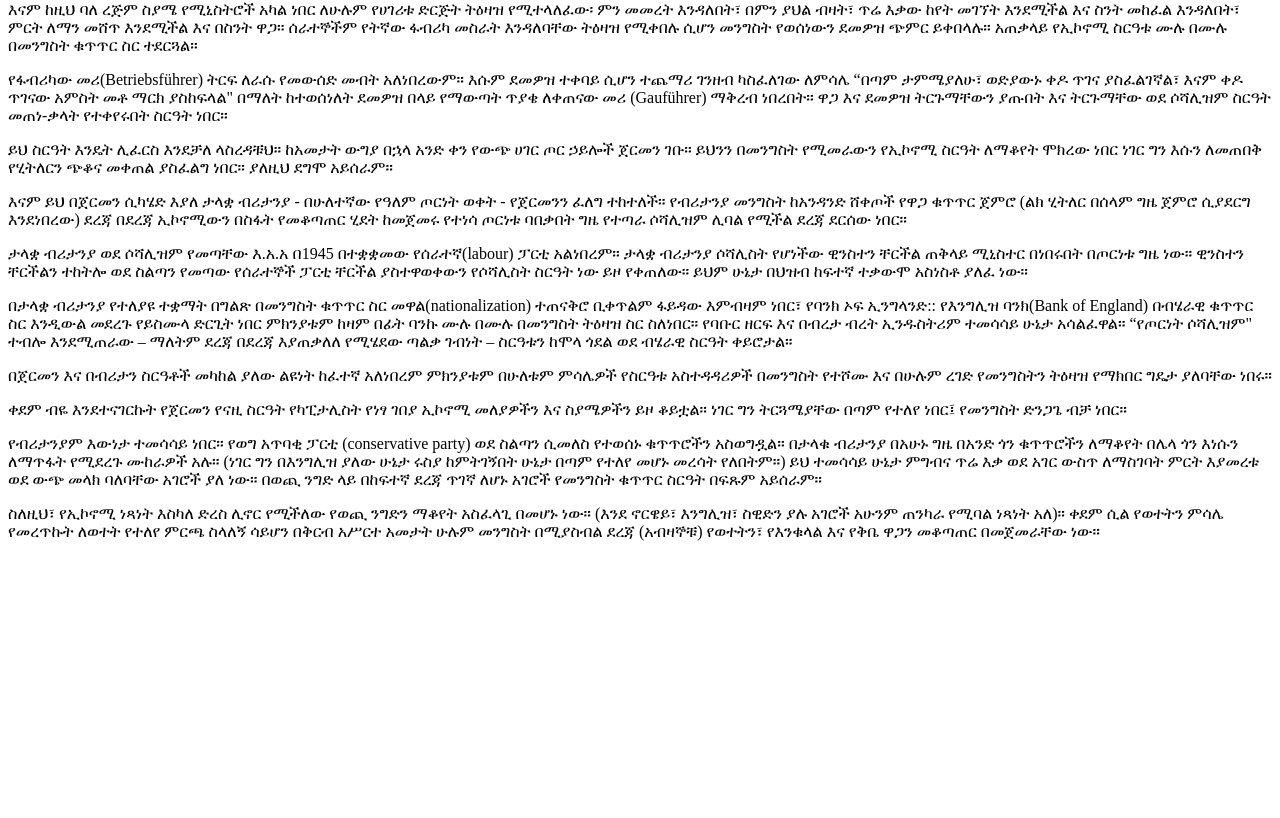
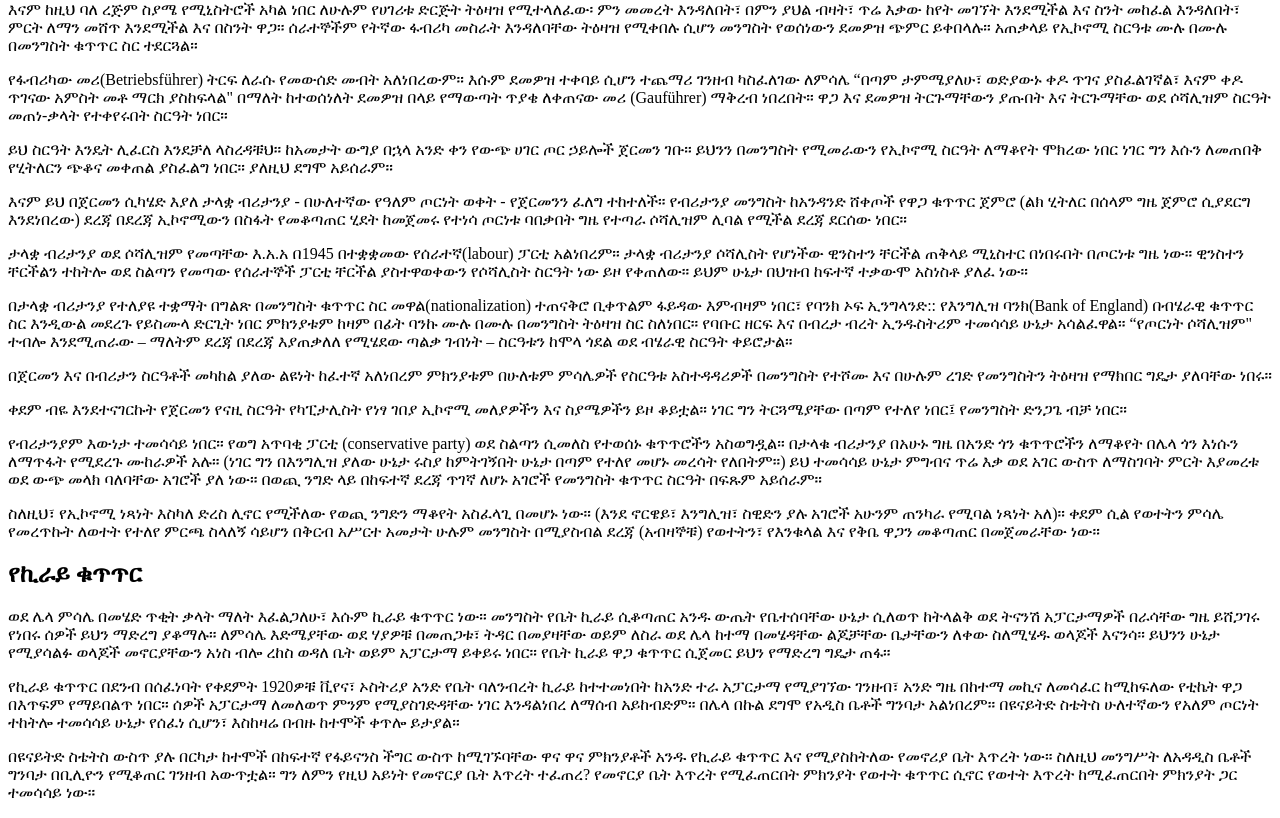
Before and after one commit to mickykebe/book-economic-policy-thoughts-for-today-and-tomorrow, a Next.js app: page /interventionism in a window 1280 px wide. Shown: the part 2520-3338 px from the top of the page. Before the commit the page ends 3077 px from the top, so only its background shows below. Built offline with nearby package versions, Linux system fonts and the light colour scheme.

Commit message:
interventionism wip

```diff
--- a/pages/interventionism.mdx
+++ b/pages/interventionism.mdx
@@ -93,3 +93,11 @@
 የብሪታንያም እውነታ ተመሳሳይ ነበር። የወግ አጥባቂ ፓርቲ (conservative party) ወደ ስልጣን ሲመለስ የተወሰኑ ቁጥጥሮችን አስወግዷል። በታላቁ ብሪታንያ በአሁኑ ግዜ በአንድ ጎን ቁጥጥሮችን ለማቆየት በሌላ ጎን እነሱን ለማጥፋት የሚደረጉ ሙከራዎች አሉ። (ነገር ግን በእንግሊዝ ያለው ሁኔታ ሩስያ ከምትገኝበት ሁኔታ በጣም የተለየ መሆኑ መረሳት የለበትም።) ይህ ተመሳሳይ ሁኔታ ምግብና ጥሬ እቃ ወደ አገር ውስጥ ለማስገባት ምርት እያመረቱ ወደ ውጭ መላክ ባለባቸው አገሮች ያለ ነው። በወጪ ንግድ ላይ በከፍተኛ ደረጃ ጥገኛ ለሆኑ አገሮች የመንግስት ቁጥጥር ስርዓት በፍጹም አይሰራም።
 
 ስለዚህ፣ የኢኮኖሚ ነጻነት እስካለ ድረስ ሊኖር የሚችለው የወጪ ንግድን ማቆየት አስፈላጊ በመሆኑ ነው። (እንደ ኖርዌይ፣ እንግሊዝ፣ ስዊድን ያሉ አገሮች አሁንም ጠንካራ የሚባል ነጻነት አለ)። ቀደም ሲል የወተትን ምሳሌ የመረጥኩት ለወተት የተለየ ምርጫ ስላለኝ ሳይሆን በቅርብ አሥርተ አመታት ሁሉም መንግስት በሚያስብል ደረጃ (አብዛኞቹ) የወተትን፣ የእንቁላል እና የቅቤ ዋጋን መቆጣጠር በመጀመራቸው ነው።
+
+## የኪራይ ቁጥጥር
+
+ወደ ሌላ ምሳሌ በመሄድ ጥቂት ቃላት ማለት እፈልጋለሁ፣ እሱም ኪራይ ቁጥጥር ነው። መንግስት የቤት ኪራይ ሲቆጣጠር አንዱ ውጤት የቤተሰባቸው ሁኔታ ሲለወጥ ከትላልቅ ወደ ትናንሽ አፓርታማዎች በራሳቸው ግዜ ይሸጋገሩ የነበሩ ሰዎች ይህን ማድረግ ያቆማሉ። ለምሳሌ እድሜያቸው ወደ ሃያዎቹ በመጠጋቱ፣ ትዳር በመያዛቸው ወይም ለስራ ወደ ሌላ ከተማ በመሄዳቸው ልጆቻቸው ቤታቸውን ለቀው ስለሚሄዱ ወላጆች እናንሳ። ይህንን ሁኔታ የሚያሳልፉ ወላጆች መኖርያቸውን አነስ ብሎ ረከስ ወዳለ ቤት ወይም አፓርታማ ይቀይሩ ነበር። የቤት ኪራይ ዋጋ ቁጥጥር ሲጀመር ይህን የማድረግ ግዴታ ጠፋ።
+
+የኪራይ ቁጥጥር በደንብ በሰፈነባት የቀደምት 1920ዎቹ ቪየና፣ ኦስትሪያ አንድ የቤት ባለንብረት ኪራይ ከተተመነበት ከአንድ ተራ አፓርታማ የሚያገኘው ገንዘብ፣ አንድ ግዜ በከተማ መኪና ለመሳፈር ከሚከፍለው የቲኬት ዋጋ በእጥፍም የማይበልጥ ነበር። ሰዎች አፓርታማ ለመለወጥ ምንም የሚያስገድዳቸው ነገር እንዳልነበረ ለማሰብ አይከብድም። በሌላ በኩል ደግሞ የአዲስ ቤቶች ግንባታ አልነበረም። በዩናይትድ ስቴትስ ሁለተኛውን የአለም ጦርነት ተከትሎ ተመሳሳይ ሁኔታ የሰፈነ ሲሆን፣ እስከዛሬ በብዙ ከተሞች ቀጥሎ ይታያል።
+
+በዩናይትድ ስቴትስ ውስጥ ያሉ በርካታ ከተሞች በከፍተኛ የፋይናንስ ችግር ውስጥ ከሚገኙባቸው ዋና ዋና ምክንያቶች አንዱ የኪራይ ቁጥጥር እና የሚያስከትለው የመኖሪያ ቤት እጥረት ነው። ስለዚህ መንግሥት ለአዳዲስ ቤቶች ግንባታ በቢሊዮን የሚቆጠር ገንዘብ አውጥቷል። ግን ለምን የዚህ አይነት የመኖርያ ቤት እጥረት ተፈጠረ? የመኖርያ ቤት እጥረት የሚፈጠርበት ምክንያት የወተት ቁጥጥር ሲኖር የወተት እጥረት ከሚፈጠርበት ምክንያት ጋር ተመሳሳይ ነው።
```
